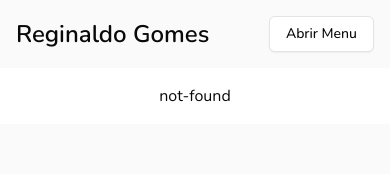
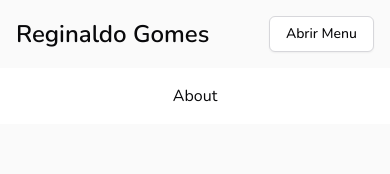
Before and after one commit to reginaldogomes/nextjs-developer-resume, a Next.js app: page /about in a window 390 px wide. Before the commit this address had no page. Shown: the top 174 px of the page. Built offline with nearby package versions, Linux system fonts and the light colour scheme.

Commit message:
feat: add About and Resume pages, enhance NotFound page with navigation link, and improve MobileMenu loading state

```diff
--- /dev/null
+++ b/src/app/about/page.tsx
@@ -0,0 +1,7 @@
+import React from 'react'
+
+function page() {
+  return <div>About</div>
+}
+
+export default page
--- a/src/app/globals.css
+++ b/src/app/globals.css
@@ -44,21 +44,67 @@
   --radius-sm: calc(var(--radius) - 4px);
 }
 
-/*
-  The default border color has changed to `currentcolor` in Tailwind CSS v4,
-  so we've added these compatibility styles to make sure everything still
-  looks the same as it did with Tailwind CSS v3.
+@layer base {
+  * {
+    @apply border-border;
+  }
+  body {
+    @apply bg-background text-foreground;
+  }
 
-  If we ever want to remove these styles, we need to add an explicit border
-  color utility to any element that depends on these defaults.
-*/
-@layer base {
-  *,
-  ::after,
-  ::before,
-  ::backdrop,
-  ::file-selector-button {
-    border-color: var(--color-gray-200, currentcolor);
+  :root {
+    --background: 0 0% 100%;
+    --foreground: 240 10% 3.9%;
+    --card: 0 0% 100%;
+    --card-foreground: 240 10% 3.9%;
+    --popover: 0 0% 100%;
+    --popover-foreground: 240 10% 3.9%;
+    --primary: 220 80% 60%; /* Azul vibrante */
+    --primary-foreground: 0 0% 98%;
+    --secondary: 280 65% 60%; /* Roxo tech */
+    --secondary-foreground: 0 0% 98%;
+    --muted: 240 5% 85%;
+    --muted-foreground: 240 5% 50%;
+    --accent: 160 60% 45%; /* Verde tech */
+    --accent-foreground: 0 0% 100%;
+    --destructive: 0 84% 60%;
+    --destructive-foreground: 0 0% 98%;
+    --border: 240 5% 85%;
+    --input: 240 5% 85%;
+    --ring: 240 80% 60%;
+    --chart-1: 220 70% 50%;
+    --chart-2: 160 60% 45%;
+    --chart-3: 30 80% 55%;
+    --chart-4: 280 65% 60%;
+    --chart-5: 340 75% 55%;
+    --radius: 0.5rem;
+  }
+
+  .dark {
+    --background: 220 13% 10%; /* Grafite escuro */
+    --foreground: 210 20% 95%;
+    --card: 220 13% 10%;
+    --card-foreground: 210 20% 95%;
+    --popover: 220 13% 10%;
+    --popover-foreground: 210 20% 95%;
+    --primary: 220 80% 60%; /* Azul vibrante */
+    --primary-foreground: 0 0% 100%;
+    --secondary: 280 65% 60%; /* Roxo tech */
+    --secondary-foreground: 0 0% 100%;
+    --muted: 220 8% 20%;
+    --muted-foreground: 220 10% 60%;
+    --accent: 160 60% 45%; /* Verde tech */
+    --accent-foreground: 0 0% 100%;
+    --destructive: 0 62.8% 40.6%;
+    --destructive-foreground: 0 0% 100%;
+    --border: 220 10% 25%;
+    --input: 220 10% 25%;
+    --ring: 220 80% 60%;
+    --chart-1: 220 70% 50%;
+    --chart-2: 160 60% 45%;
+    --chart-3: 30 80% 55%;
+    --chart-4: 280 65% 60%;
+    --chart-5: 340 75% 55%;
   }
 }
 
@@ -72,72 +118,7 @@
     font-weight: 400;
     font-style: normal;
     font-size: 16px;
-    -webkit-font-smoothing: antialiased; /* Suavização para WebKit */
-    -moz-osx-font-smoothing: grayscale; /* Suavização para Firefox no macOS */
+    -webkit-font-smoothing: antialiased;
+    -moz-osx-font-smoothing: grayscale;
   }
 }
-
-@layer base {
-  :root {
-    --background: 0 0% 100%;
-    --foreground: 240 10% 3.9%;
-    --card: 0 0% 100%;
-    --card-foreground: 240 10% 3.9%;
-    --popover: 0 0% 100%;
-    --popover-foreground: 240 10% 3.9%;
-    --primary: 240 5.9% 10%;
-    --primary-foreground: 0 0% 98%;
-    --secondary: 240 4.8% 95.9%;
-    --secondary-foreground: 240 5.9% 10%;
-    --muted: 240 4.8% 95.9%;
-    --muted-foreground: 240 3.8% 46.1%;
-    --accent: 240 4.8% 95.9%;
-    --accent-foreground: 240 5.9% 10%;
-    --destructive: 0 84.2% 60.2%;
-    --destructive-foreground: 0 0% 98%;
-    --border: 240 5.9% 90%;
-    --input: 240 5.9% 90%;
-    --ring: 240 10% 3.9%;
-    --chart-1: 12 76% 61%;
-    --chart-2: 173 58% 39%;
-    --chart-3: 197 37% 24%;
-    --chart-4: 43 74% 66%;
-    --chart-5: 27 87% 67%;
-    --radius: 0.5rem;
-  }
-  .dark {
-    --background: 240 10% 3.9%;
-    --foreground: 0 0% 98%;
-    --card: 240 10% 3.9%;
-    --card-foreground: 0 0% 98%;
-    --popover: 240 10% 3.9%;
-    --popover-foreground: 0 0% 98%;
-    --primary: 0 0% 98%;
-    --primary-foreground: 240 5.9% 10%;
-    --secondary: 240 3.7% 15.9%;
-    --secondary-foreground: 0 0% 98%;
-    --muted: 240 3.7% 15.9%;
-    --muted-foreground: 240 5% 64.9%;
-    --accent: 240 3.7% 15.9%;
-    --accent-foreground: 0 0% 98%;
-    --destructive: 0 62.8% 30.6%;
-    --destructive-foreground: 0 0% 98%;
-    --border: 240 3.7% 15.9%;
-    --input: 240 3.7% 15.9%;
-    --ring: 240 4.9% 83.9%;
-    --chart-1: 220 70% 50%;
-    --chart-2: 160 60% 45%;
-    --chart-3: 30 80% 55%;
-    --chart-4: 280 65% 60%;
-    --chart-5: 340 75% 55%;
-  }
-}
-
-@layer base {
-  * {
-    @apply border-border;
-  }
-  body {
-    @apply bg-background text-foreground;
-  }
-}
--- a/src/app/not-found.tsx
+++ b/src/app/not-found.tsx
@@ -1,3 +1,19 @@
+import Link from 'next/link'
+
 export default function NotFound() {
-  return <div>not-found</div>
+  return (
+    <div className="flex flex-col items-center justify-center h-screen text-center bg-gray-100 text-gray-800 font-sans">
+      <h1 className="text-5xl font-bold mb-4">Oops! Página não encontrada.</h1>
+      <p className="text-lg max-w-md">
+        Parece que você se perdeu no caminho. Mas não se preocupe, podemos te
+        ajudar a voltar para a rota certa!
+      </p>
+      <Link
+        href="/"
+        className="mt-6 px-6 py-3 text-lg font-semibold text-white bg-blue-500 rounded-md shadow-lg transition duration-300 hover:bg-blue-700"
+      >
+        Voltar para a página inicial
+      </Link>
+    </div>
+  )
 }
--- /dev/null
+++ b/src/app/resume/page.tsx
@@ -0,0 +1,7 @@
+import React from 'react'
+
+function page() {
+  return <div>Resume</div>
+}
+
+export default page
--- a/src/components/MenuMobile.tsx
+++ b/src/components/MenuMobile.tsx
@@ -12,12 +12,18 @@ const menuItems = [
 
 const MobileMenu = () => {
   const [isOpen, setIsOpen] = useState(false)
+  const [isLoading, setIsLoading] = useState(false)
 
-  const closeMenu = () => setIsOpen(false)
+  const handleLinkClick = () => {
+    setIsLoading(true)
+    setTimeout(() => {
+      setIsOpen(false)
+      setIsLoading(false)
+    }, 1500) // Simula carregamento de 1.5 segundos
+  }
 
   return (
     <>
-      {/* Botão para abrir o menu */}
       <Button
         onClick={() => setIsOpen(true)}
         variant="outline"
@@ -26,7 +32,6 @@ const MobileMenu = () => {
         Abrir Menu
       </Button>
 
-      {/* Menu Mobile Customizado */}
       <AnimatePresence>
         {isOpen && (
           <motion.div
@@ -43,7 +48,7 @@ const MobileMenu = () => {
                 <Link
                   key={href}
                   href={href}
-                  onClick={closeMenu}
+                  onClick={handleLinkClick}
                   className="text-lg font-medium text-white px-4 py-2 rounded-md transition-all hover:bg-blue-600 hover:text-white"
                 >
                   {label}
@@ -51,9 +56,21 @@ const MobileMenu = () => {
               ))}
             </nav>
 
-            {/* Botão para fechar o menu */}
+            {/* Loader visual para transição */}
+            {isLoading && (
+              <motion.div
+                initial={{ opacity: 0 }}
+                animate={{ opacity: 1 }}
+                exit={{ opacity: 0 }}
+                transition={{ duration: 0.5 }}
+                className="text-white mt-4 text-lg"
+              >
+                Carregando...
+              </motion.div>
+            )}
+
             <Button
-              onClick={closeMenu}
+              onClick={() => setIsOpen(false)}
               variant="destructive"
               className="mt-6 transition-all hover:bg-red-600 hover:text-white"
             >
--- a/src/components/template/Header.tsx
+++ b/src/components/template/Header.tsx
@@ -1,6 +1,5 @@
 'use client'
 import MenuMobile from '../MenuMobile'
-import Navbar from './Navbar'
 import { useProfile } from '@/context/resumeContext'
 
 export const Header = () => {
```
